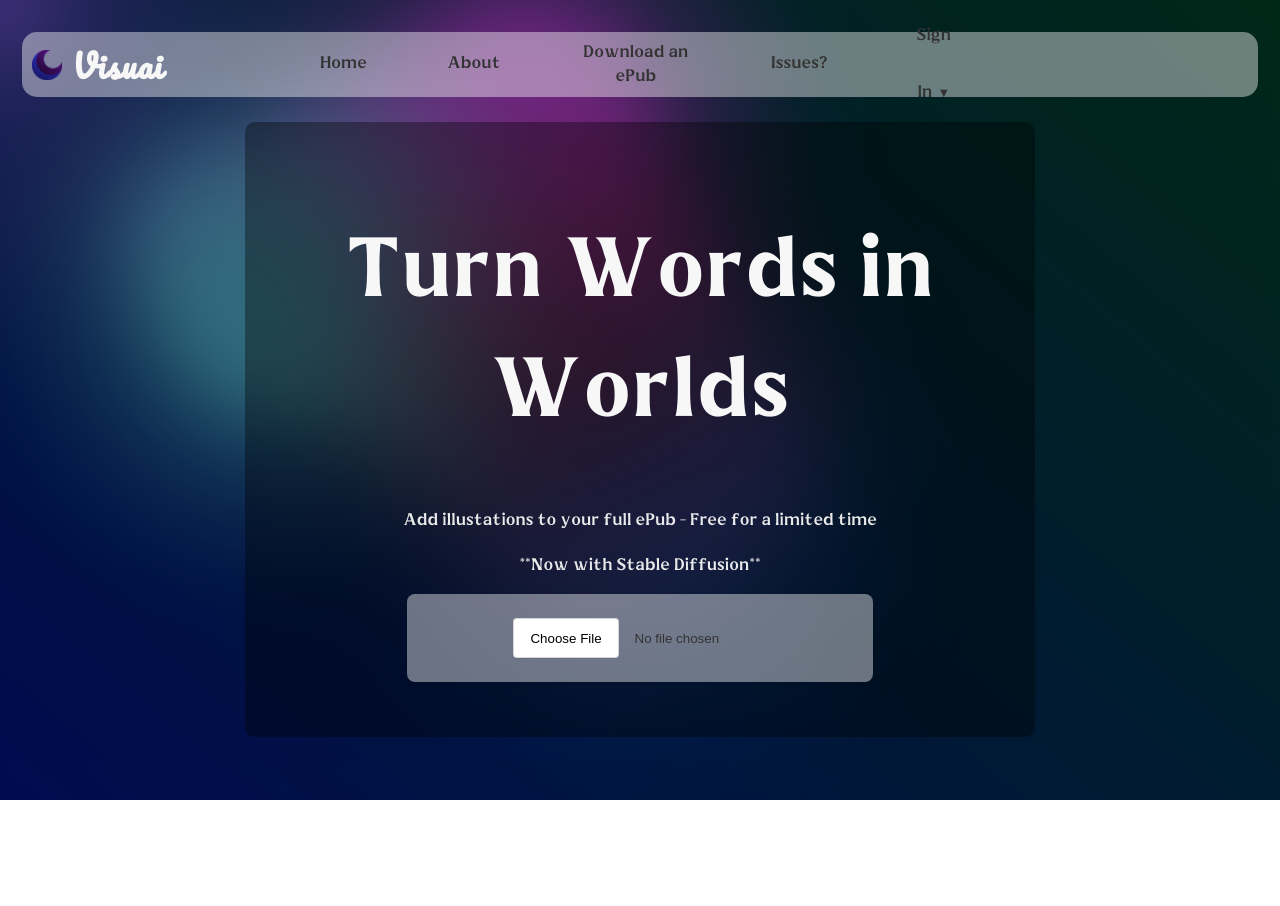
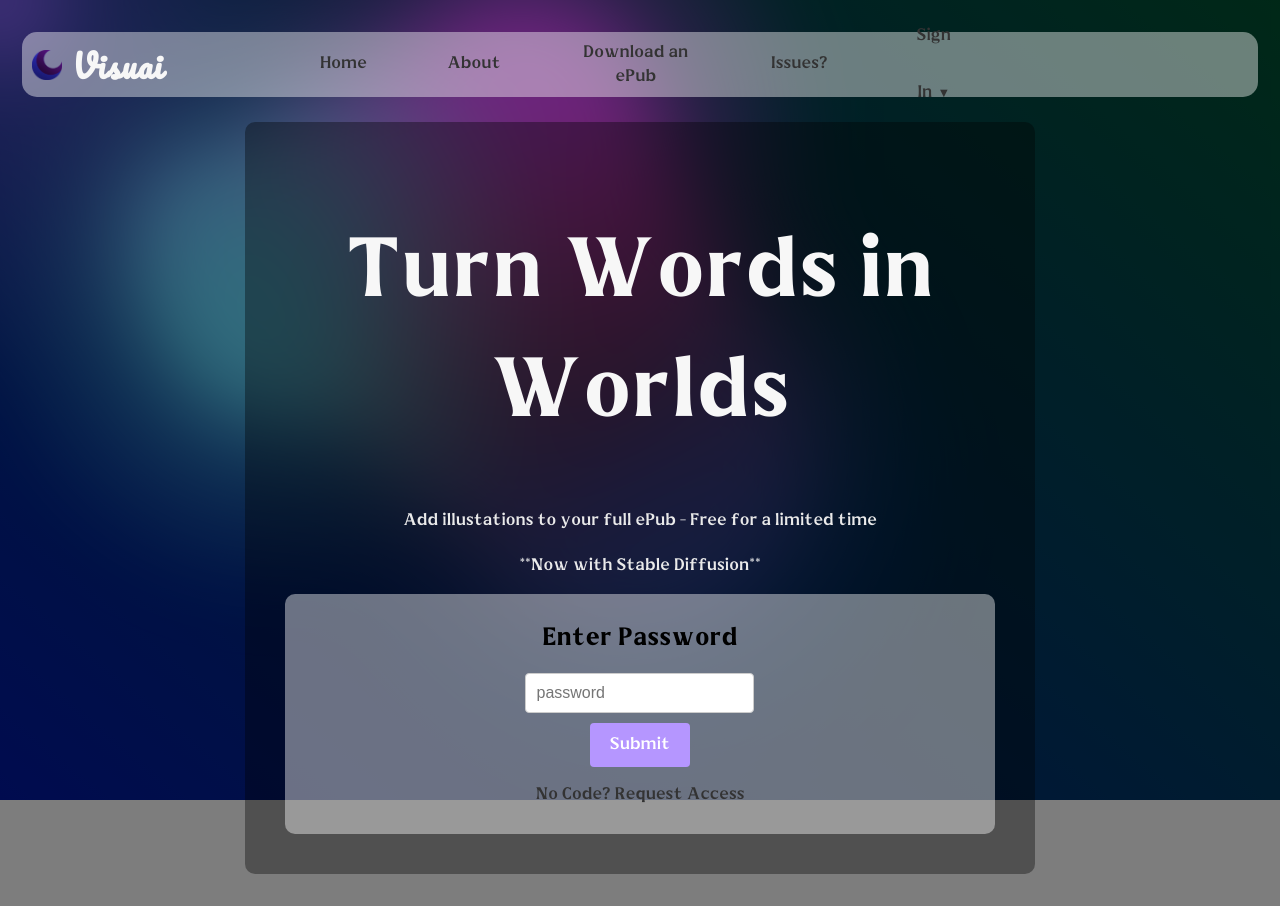
Before and after one commit to greg-maceachern12/VisualE, a React (Create React App) app: page / in a window 1280 px wide. Before the commit the page ends 800 px from the top, so only its background shows below. Built offline with nearby package versions, Linux system fonts and the light colour scheme; what ldrs would draw is missing.

Commit message:
access boolean

```diff
--- a/src/App.js
+++ b/src/App.js
@@ -22,7 +22,7 @@ import {
 function App() {
   const [epubFile, setEpubFile] = useState(null);
   const [fileError, setFileError] = useState("");
-  const [isAccessGranted, setIsAccessGranted] = useState(true);
+  const [isAccessGranted, setIsAccessGranted] = useState(false);
   const [isLoading, setIsLoading] = useState(false);
   const [loadingInfo, setLoadingInfo] = useState("");
   const [user, setUser] = useState(null);
```
